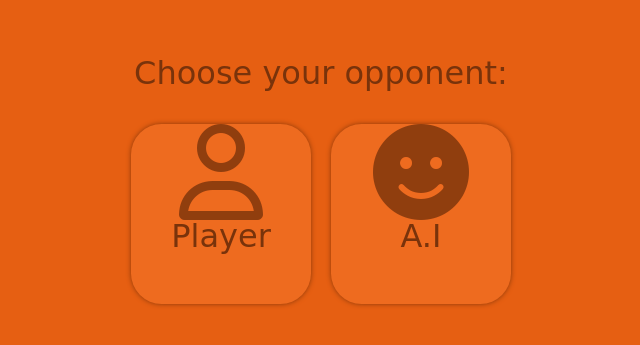
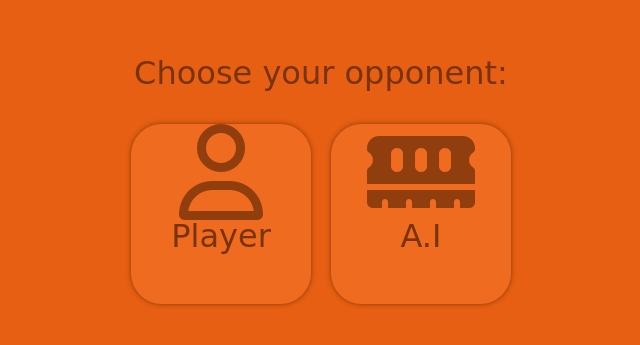
Before and after one commit to law911012eqw/Tic-Tac-Toe, a plain HTML site: page index.html in a window 1280 px wide. Shown: the part 143-488 px from the top of the page, without its empty margins (391-1031 px from the left). Drawn offline with Linux system fonts and the light colour scheme.

Commit message:
modified AI icon

```diff
--- a/index.html
+++ b/index.html
@@ -70,7 +70,7 @@
                 <caption>Player</caption>
             </div>
             <div id="aiOpp" class="selectOpp">
-                <div id="iconAI"><i class="fas fa-smile fa-3x"></i></div>
+                <div id="iconAI"><i class="fas fa-memory fa-3x"></i></i></div>
                 <caption>A.I</caption>
             </div>
         </div>
```
